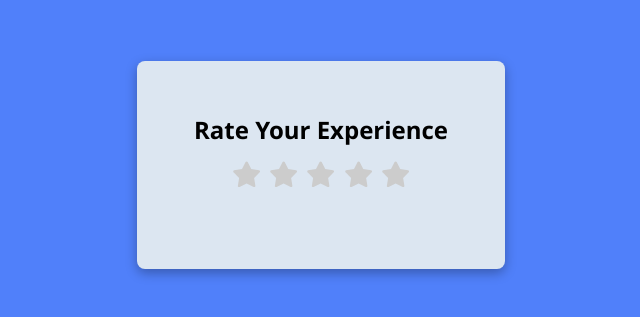
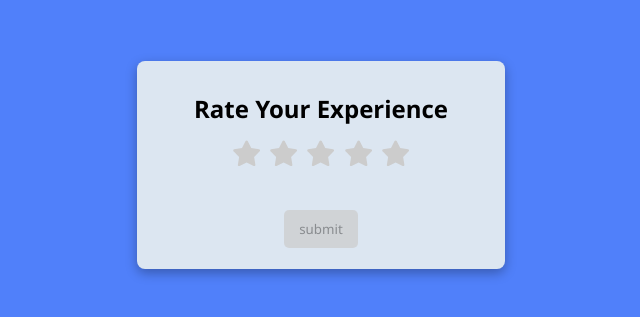
Before and after one commit to Yahan-Botheju/react-starter, a React (Vite) app in the folder react_1/rating-ui/: page / in a window 1280 px wide. Shown: the part 235-552 px from the top of the page, without its empty margins (319-959 px from the left). Built offline with nearby package versions, Linux system fonts and the light colour scheme.

Commit message:
create submit button and its state

```diff
--- a/react_1/rating-ui/src/components/Rating.jsx
+++ b/react_1/rating-ui/src/components/Rating.jsx
@@ -6,9 +6,15 @@ import Star from './Star';
 const Rating = ({ color = '#ffcc00' }) => {
 	const [rating, setRating] = useState(0);
 	const [hover, setHover] = useState(0);
+	const [submit, setSubmitted] = useState(0);
 
 	const stars = Array.from({ length: 5 }, (_, i) => i + 1);
 	const feedbackMessages = ['Terrible', 'Poor', 'Fair', 'Good', 'Excellent'];
+	const handleSubmit = () => {
+		if (rating > 0) {
+			setSubmitted(true);
+		}
+	};
 
 	return (
 		<>
@@ -44,6 +50,14 @@ const Rating = ({ color = '#ffcc00' }) => {
 					<div className="feedback">
 						{rating > 0 && <p>{feedbackMessages[rating - 1]}</p>}
 					</div>
+					<div className="submit-container">
+						<button
+							className="submit-btn"
+							onClick={handleSubmit}
+							disabled={rating === 0}>
+							submit
+						</button>
+					</div>
 				</div>
 			</div>
 		</>
```
